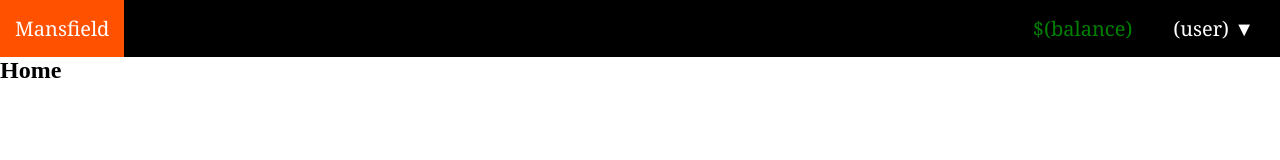
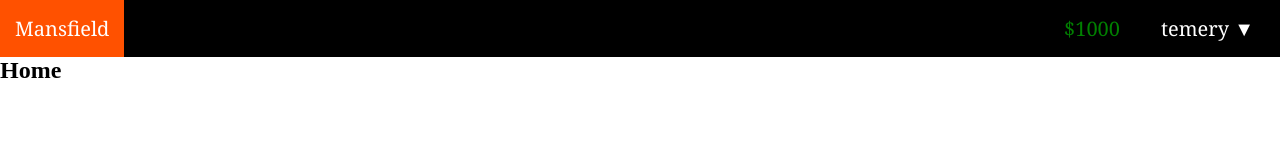
Before and after one commit to csci312a-f23/project-mansfield, a Next.js app: page / in a window 1280 px wide. Shown: the top 160 px of the page. Built offline with nearby package versions, Linux system fonts and the light colour scheme.

Commit message:
username and balance actually taking variable inputs

```diff
--- a/src/components/navbar.js
+++ b/src/components/navbar.js
@@ -1,12 +1,8 @@
-// import PropTypes from "prop-types";
+import PropTypes from "prop-types";
 import { useRouter } from "next/router";
 import styles from "../styles/navigation.module.css";
 
-export default function Navbar(/* { handleNavClick /* , user, balance  } */) {
-  /*   const loaded = () => {
-    document.getElementById("myHperlink").innerHTML = splitText;
-
-  } */
+export default function Navbar({ user, balance }) {
   const router = useRouter();
   const handleNavClick = (string) => {
     if (string === "openbets") {
@@ -21,11 +17,11 @@ export default function Navbar(/* { handleNavClick /* , user, balance  } */) {
   };
 
   return (
-    <div /* onload={loaded} */ className={styles.navbar}>
+    <div className={styles.navbar}>
       <a onClick={() => handleNavClick("home")}>Mansfield</a>
       <div className={styles.dropdown}>
         <button type="button" className={styles.dropdownButton}>
-          (user) ▼
+          {user} ▼
         </button>
         <div className={styles.dropdownContent}>
           <a onClick={() => handleNavClick("bethistory")}>Bet History</a>
@@ -33,12 +29,12 @@ export default function Navbar(/* { handleNavClick /* , user, balance  } */) {
           <a onClick={() => handleNavClick("logout")}>Logout</a>
         </div>
       </div>
-      <div className={styles.balance}>$(balance)</div>
+      <div className={styles.balance}>${balance}</div>
     </div>
   );
 }
 
 Navbar.propTypes = {
-  // user: PropTypes.string.isRequired,
-  // balance: PropTypes.number.isRequired
+  user: PropTypes.string.isRequired,
+  balance: PropTypes.number.isRequired,
 };
--- a/src/pages/index.js
+++ b/src/pages/index.js
@@ -7,9 +7,12 @@ export default function Home(/* { setLoggedIn } */) {
     setLoggedIn(false);
   }; */
 
+  const user = "temery";
+  const balance = 1000;
+
   return (
     <div>
-      <Navbar /* balance={balance} user={user} */ />
+      <Navbar balance={balance} user={user} />
       <h2>Home</h2>
     </div>
   );
--- a/src/pages/user/bethistory.js
+++ b/src/pages/user/bethistory.js
@@ -10,9 +10,12 @@ export default function BetHistory(/* { setLoggedIn } */) {
     setLoggedIn(false);
   }; */
 
+  const user = "temery";
+  const balance = 1000;
+
   return (
     <div>
-      <Navbar /* balance={balance} user={user} */ />
+      <Navbar balance={balance} user={user} />
       <h2>Bet History</h2>
     </div>
   );
--- a/src/pages/user/openbets.js
+++ b/src/pages/user/openbets.js
@@ -7,9 +7,12 @@ export default function OpenBets(/* { setLoggedIn } */) {
     setLoggedIn(false);
   }; */
 
+  const user = "temery";
+  const balance = 1000;
+
   return (
     <div>
-      <Navbar /* balance={balance} user={user} */ />
+      <Navbar balance={balance} user={user} />
       <h2>Pending Bets</h2>
     </div>
   );
```
